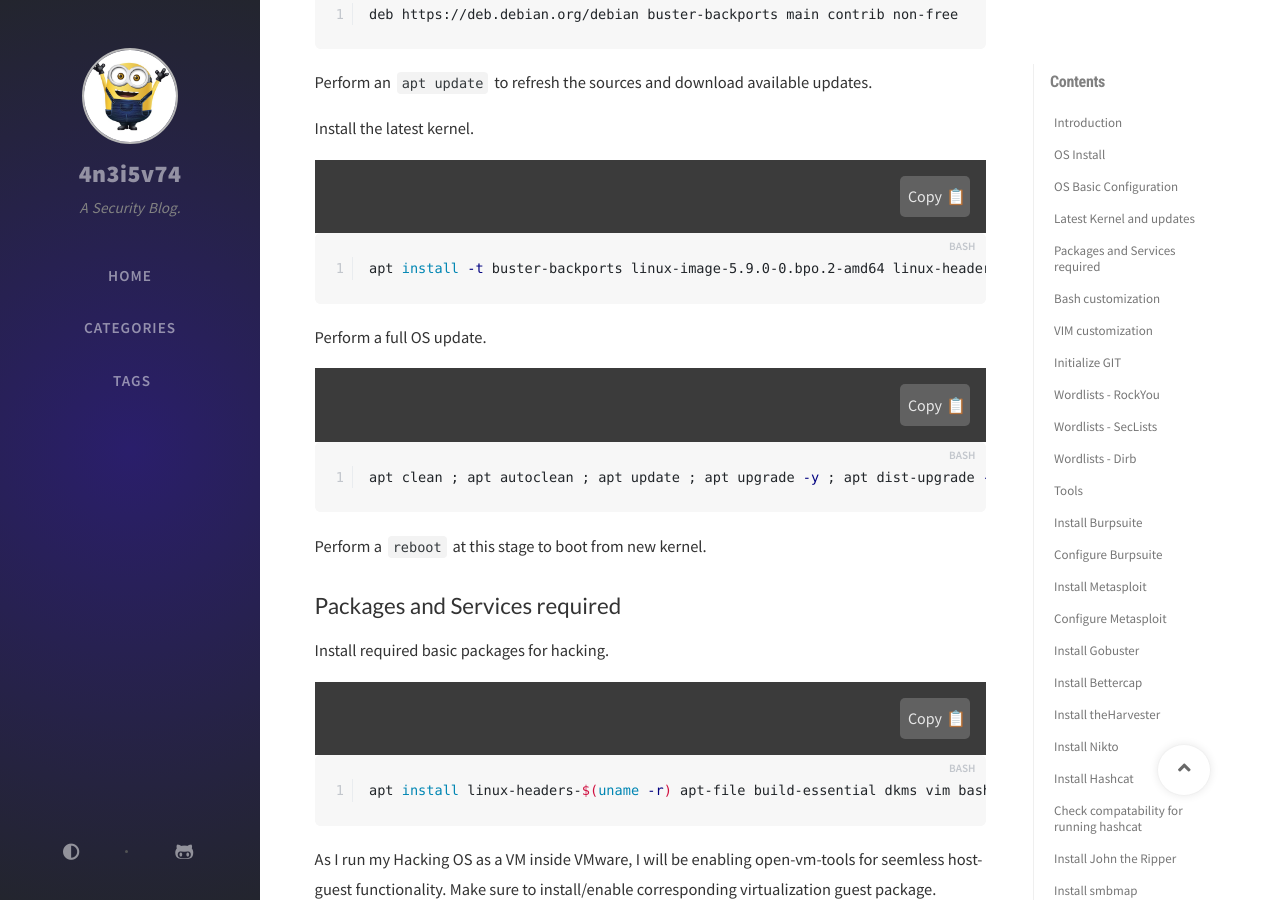
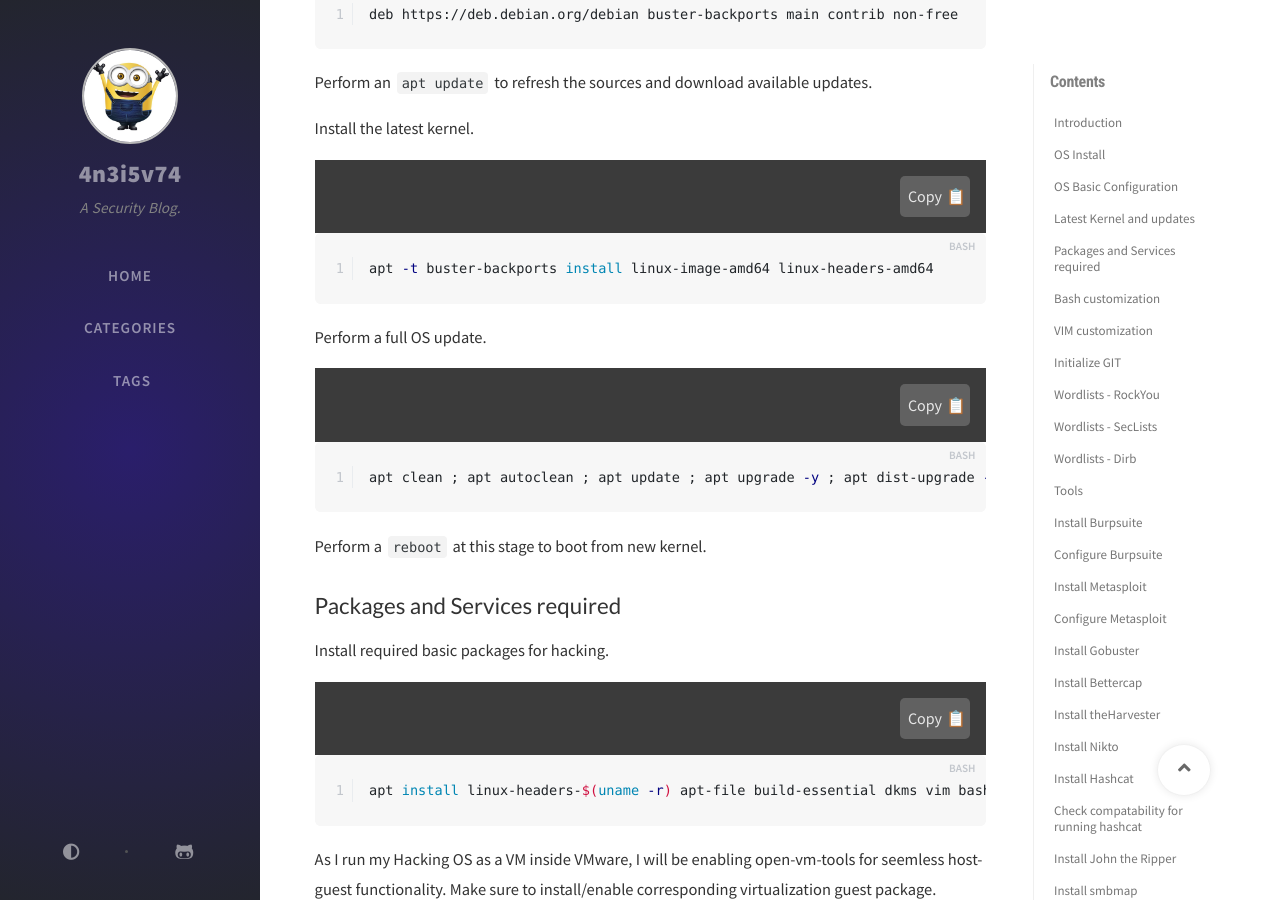
Before and after one commit to 4n3i5v74/4n3i5v74.github.io, a Jekyll site: the page built from _posts/2020-12-20-build-own-hacking-os.md, in a window 1280 px wide and 900 px high, scrolled down 2214 px. Built offline with Jekyll 4.4.1, drawn with Linux system fonts in a browser that asks for light colours; nearby versions of some CDN libraries; comment, search, counter and statistics services are not loaded.

Commit message:
Modified

```diff
--- a/_posts/2020-12-20-build-own-hacking-os.md
+++ b/_posts/2020-12-20-build-own-hacking-os.md
@@ -56,7 +56,7 @@ In order to install latest 5.X kernel, backports channel should be enabled in th
 Perform an `apt update` to refresh the sources and download available updates.
 
 Install the latest kernel.
-{% capture code %}apt install -t buster-backports linux-image-5.9.0-0.bpo.2-amd64 linux-headers-5.9.0-0.bpo.2-amd64{% endcapture %} {% include code.html code=code lang="bash"%}
+{% capture code %}apt -t buster-backports install linux-image-amd64 linux-headers-amd64{% endcapture %} {% include code.html code=code lang="bash"%}
 
 Perform a full OS update.
 {% capture code %}apt clean ; apt autoclean ; apt update ; apt upgrade -y ; apt dist-upgrade -y ; apt full-upgrade -y ; apt autoremove ; apt autoclean ; apt clean ; apt-file update{% endcapture %} {% include code.html code=code lang="bash"%}
```
